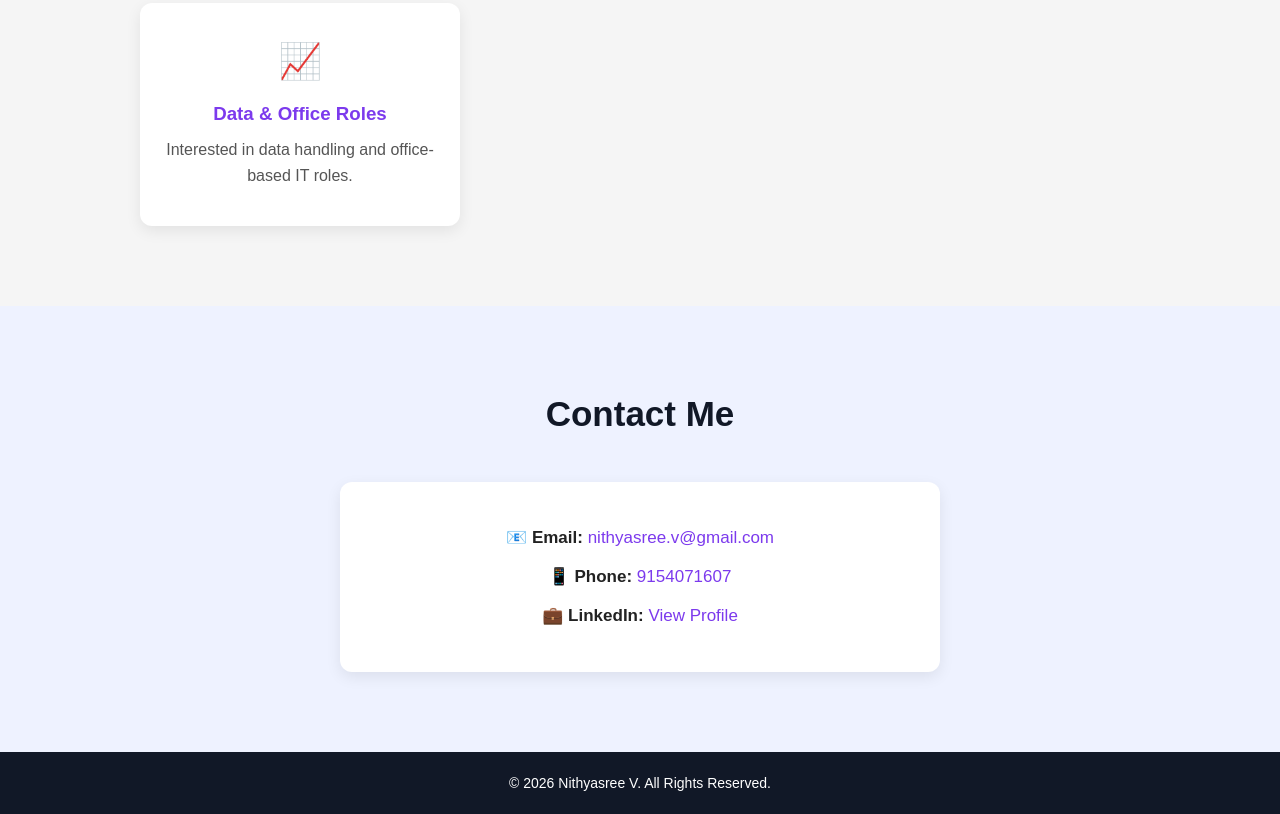
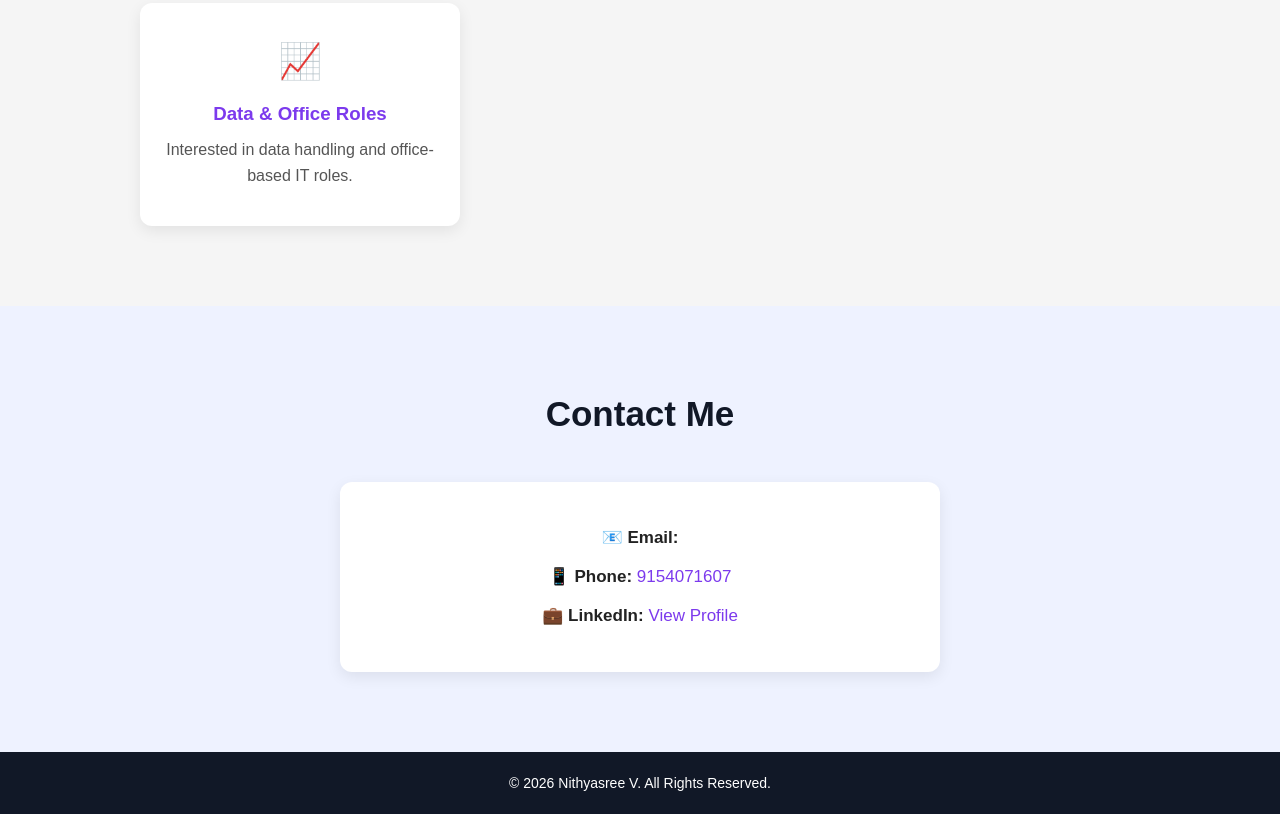
Before and after one commit to nithyasree71607/nithyasree-portfolio, a plain HTML site: page index.html in a window 1280 px wide. Shown: the part 3274-4088 px from the top of the page. Drawn offline with Linux system fonts and the light colour scheme.

Commit message:
Update index.html

```diff
--- a/index.html
+++ b/index.html
@@ -492,8 +492,8 @@
             <p>
                 📧
                 <strong>Email:</strong>
-                <a href="mailto:nithyasree.v@gmail.com">
-                    nithyasree.v@gmail.com
+                <a href="mailto:nithyasreesree71607@gmail.com">
+
                 </a>
             </p>
 
```
